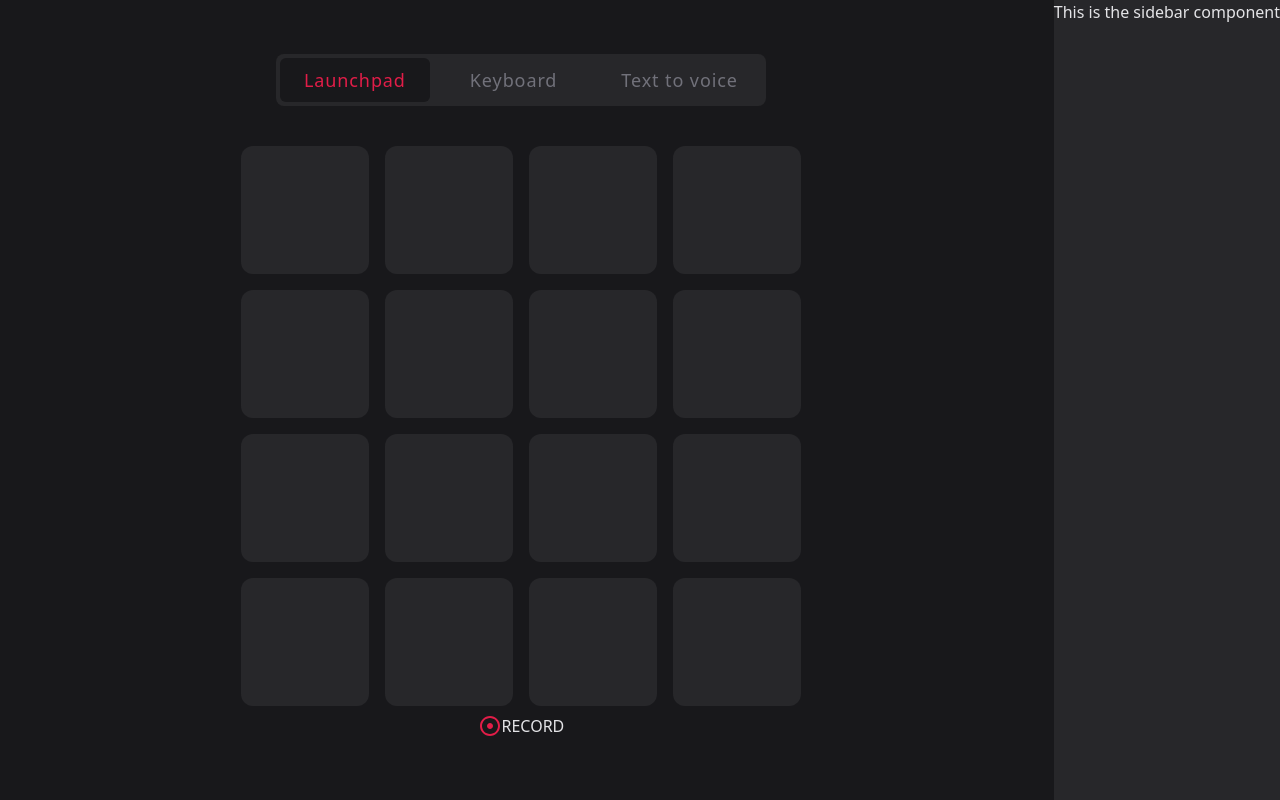
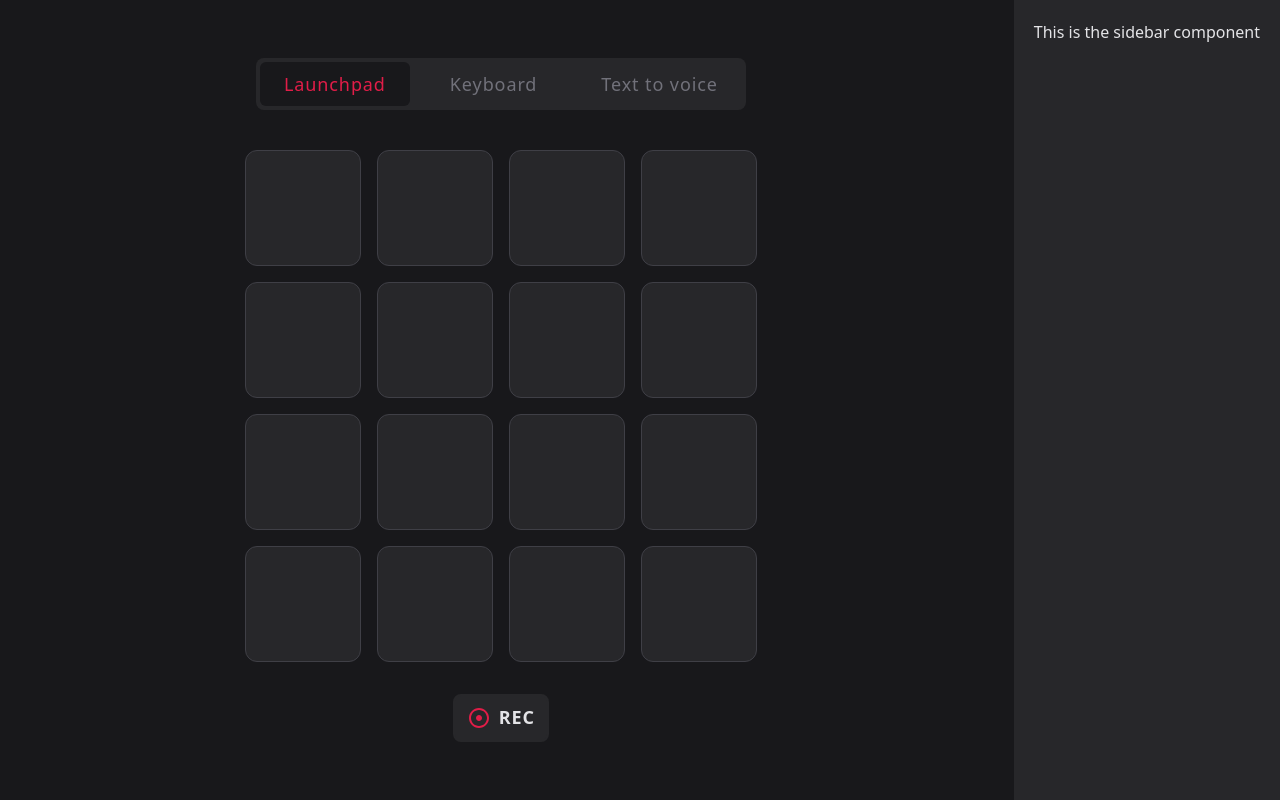
Before and after one commit to Jan-Slota-Foundation/frontend_dev, a Vue app: page /userinput in a window 1280 px wide. Built offline with nearby package versions, Linux system fonts and the light colour scheme.

Commit message:
rec button

```diff
--- a/src/components/Launchpad.vue
+++ b/src/components/Launchpad.vue
@@ -1,7 +1,7 @@
 <template>
-  <div class="grid grid-cols-4 gap-4 w-[35rem]">
+  <div class="grid grid-cols-4 gap-4 w-[32rem] mb-8">
     <button
-      class="bg-zinc-800 hover:shadow-md hover:shadow-red-700 rounded-xl aspect-square transition-all duration-200 ease-out active:bg-red-600 outline-none"
+      class="bg-zinc-800 hover:shadow-md border border-zinc-700 hover:shadow-red-700 rounded-xl aspect-square transition-all duration-150 ease-out active:border-red-600 active:bg-red-600 outline-none"
       @click="handleLaunchpadButtonClick()"
       v-for="(button, index) in numberOfButtons"
       :key="index"
--- a/src/components/RecButton.vue
+++ b/src/components/RecButton.vue
@@ -1,7 +1,15 @@
 <template>
   <div>
-    <button class="flex items-center py-2">
+    <button
+      :class="[
+        'text-lg font-semibold py-2  px-3 rounded-lg transition-all duration-500 ease-out  tracking-wider border-2 border-zinc-800 hover:border-rose-600',
+        recordingActive ? 'bg-rose-700' : 'bg-zinc-800'
+      ]"
+      @click="handleRecordStateChange()"
+    >
+      <div v-if="!recordingActive" class="flex items-center gap-2">
         <svg
+          class="block"
           width="24"
           height="24"
           viewBox="0 0 24 24"
@@ -19,14 +27,41 @@
             class="fill-rose-600"
           />
         </svg>
-      <span>RECORD</span>
+        <span class="block -translate-y-[1.5px]">REC</span>
+      </div>
+      <div v-else class="flex items-center gap-2">
+        <svg
+          xmlns="http://www.w3.org/2000/svg"
+          viewBox="0 0 24 24"
+          fill="currentColor"
+          class="w-6 h-6"
+        >
+          <path
+            fill-rule="evenodd"
+            d="M4.5 7.5a3 3 0 0 1 3-3h9a3 3 0 0 1 3 3v9a3 3 0 0 1-3 3h-9a3 3 0 0 1-3-3v-9Z"
+            clip-rule="evenodd"
+          />
+        </svg>
+
+        <span class="block -translate-y-[1.5px]">STOP</span>
+      </div>
     </button>
   </div>
 </template>
 
 <script>
 export default {
-  name: 'RecButton'
+  name: 'RecButton',
+  data() {
+    return {
+      recordingActive: false
+    }
+  },
+  methods: {
+    handleRecordStateChange() {
+      this.recordingActive = !this.recordingActive
+    }
+  }
 }
 </script>
 
--- a/src/components/Sidebar.vue
+++ b/src/components/Sidebar.vue
@@ -1,5 +1,5 @@
 <template>
-  <aside class="bg-zinc-800">This is the sidebar component</aside>
+  <aside class="bg-zinc-800 p-5">This is the sidebar component</aside>
 </template>
 
 <script>
```
Also changed, not shown: src/router/index.js (+11 -1 lines). Lines whose indentation alone changed are shown as unchanged.
